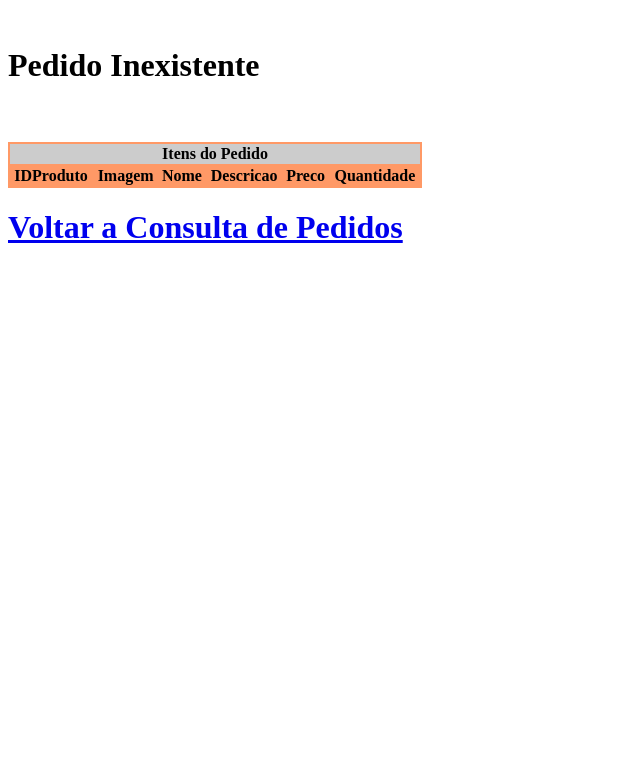
After one commit to dedrlz/DM104, a PHP site: page /ListarItensPedido.php in a window 1280 px wide. The commit adds this page. Shown: the top 778 px of the page, without its empty margins (0-640 px from the left). Run offline with PHP 8.4, Linux system fonts and the light colour scheme; data that the repository does not hold is empty.

Commit message:
Consultar Pedidos e Itens e Menu Usuario

```diff
--- /dev/null
+++ b/loja/ListarItensPedido.php
@@ -0,0 +1,56 @@
+<?php include ('conecta.php');
+$idPedido = $_POST['id'];
+?>
+<html><head>
+<meta http-equiv="Content-Type" content="text/html; charset=utf-8" />
+<link rel="stylesheet" type="text/css" href="css/style.css" />
+<title>Loja Virtual</title>
+</head>
+<body>
+<form id="form1" name="form1" method="post" action="">
+<table id="tabelaPedidos">
+  <tr>
+    <td id="cabecalhoLista" colspan="8"><strong>Itens do Pedido <?php echo $idPedido ?></strong></td>
+</tr>
+     <tr>
+    <td><strong>IDProduto</strong></td>
+    <td><strong>Imagem</strong></td>
+    <td><strong>Nome</strong></td>
+    <td><strong>Descricao</strong></td>
+    <td><strong>Preco</strong></td>
+    <td><strong>Quantidade</strong></td>
+  </tr>
+<?php
+   $consulta = mysql_query("SELECT *,i.quantidade FROM itenspedido i INNER JOIN produtos p where i.idProduto = p.id AND i.idPedido = ".$idPedido);
+
+   	 if (mysql_num_rows($consulta) == 0)
+	 	{ ?>
+        	<H1>Pedido Inexistente </H1>
+            <br> <br>
+			<meta http-equiv="refresh" content="1; url = ConsultarPedidos.php">
+            <?php }
+
+   while ($linha = mysql_fetch_array($consulta)){
+	   	$idProduto = $linha['idProduto'];
+		$imagem = $linha['imagem'];
+		$nome = $linha['nome'];
+		$descricao = $linha['descricao'];
+		$preco = $linha['preco'];
+		$quantidade = $linha['quantidade'];
+   ?>
+  <tr id="produtos">
+    <td><?php  echo $idProduto; ?></td>
+    <td ><img id="imagemListaProdutos" src="<?php  echo $imagem; ?>"></td>
+    <td><?php  echo $nome; ?></td>
+    <td><?php  echo $descricao; ?></td>
+    <td><?php  echo $preco; ?></td>
+    <td><?php  echo $quantidade; ?></td>
+  </tr>
+    <?php
+   }
+?>
+</table>
+</form>
+</body>
+  <h1><a href="ConsultarPedidos.php"><strong>Voltar a Consulta de Pedidos</strong></a></h1>
+</html>
--- a/loja/SairdaSessao.php
+++ b/loja/SairdaSessao.php
@@ -5,6 +5,6 @@ session_destroy();
 
     <html>
 	<head>
-	<meta http-equiv="refresh" content="3; url = index.php">
+	<meta http-equiv="refresh" content="0; url = index.php">
 	</head>
 	</html>
--- a/loja/carrinho.php
+++ b/loja/carrinho.php
@@ -7,8 +7,8 @@
 <title>Carrinho de Compras</title>
 </head>
 <body>
-<p>Carrinho de Compras</p>
-<p>Meus Produtos escolhidos são:</p>
+<h1>Carrinho de Compras</h1>
+<h2>Meus Produtos escolhidos são:</h2>
 <?php
 	if (isset($_POST['id_txt']))
 	{
@@ -121,6 +121,6 @@ session_start();
   </tr>
 </table>
 <p>&nbsp;</p>
-<p><a href="produtos.php">Voltar</a></p>
+<h1><a href="produtos.php">Voltar</a></h1>
 </body>
 </html>
--- a/loja/confirmar.php
+++ b/loja/confirmar.php
@@ -35,11 +35,12 @@ if (!empty($_SESSION['minhasessao'] ['nome']))
 	   $quantidade = $_SESSION['carrinho'][$i]['quantidade'];
 	   mysql_query ("INSERT INTO itenspedido(idProduto, idPedido, quantidade) VALUES ('$idProduto','$proximoID','$quantidade')");
    }
+    $_SESSION['carrinho'] = NULL;
 ?>
     <html>
 	<head>
    	<H1>Pedido Realizado Com Sucesso !!</H1>
-    <meta http-equiv="refresh" content="3; url = produtos.php">
+    <meta http-equiv="refresh" content="2; url = produtos.php">
 	</head>
 	</html>
  <?php }
@@ -49,7 +50,7 @@ else
     <html>
 	<head>
     <h2>Atenção para Efetuar um Pedido você precisa estar Logado com a sua Conta, caso não tenha uma conta por favor Cadastre-se !</h2>
-	<meta http-equiv="refresh" content="3; url = logar.php">
+	<meta http-equiv="refresh" content="2; url = logar.php">
 	</head>
 	</html>
 <?php }?>
--- a/loja/css/style.css
+++ b/loja/css/style.css
@@ -3,6 +3,12 @@
 	text-align:center;
 	width: 706;
 	height: 186;
+}
+#tabelaPedidos {
+	background-color: #FF9966;
+	width: 414;
+	border:medium;
+	text-align:center;
 }
 #imagemListaProdutos
 {
--- a/loja/index.php
+++ b/loja/index.php
@@ -1,6 +1,3 @@
-<?php include "restricao.php" ?>
-<!DOCTYPE html PUBLIC "-//W3C//DTD XHTML 1.0 Transitional//EN"
-"http://www.w3.org/TR/xhtml1/DTD/xhtml1-transitional.dtd">
 <!-- saved from url=(0014)about:internet -->
 <html><!-- InstanceBegin template="/Templates/teste3.dwt" codeOutsideHTMLIsLocked="false" -->
 <head>
--- a/loja/logar.php
+++ b/loja/logar.php
@@ -1,7 +1,5 @@
-<!DOCTYPE html PUBLIC "-//W3C//DTD XHTML 1.0 Transitional//EN"
-"http://www.w3.org/TR/xhtml1/DTD/xhtml1-transitional.dtd">
 <!-- saved from url=(0014)about:internet -->
-<html xmlns="http://www.w3.org/1999/xhtml"><!-- InstanceBegin template="/Templates/teste3.dwt" codeOutsideHTMLIsLocked="false" -->
+<html><!-- InstanceBegin template="/Templates/teste3.dwt" codeOutsideHTMLIsLocked="false" -->
 <head>
 <!-- InstanceBeginEditable name="doctitle" -->
 <title>index.png</title>
@@ -93,7 +91,7 @@ function MM_preloadImages() { //v3.0
    <td><img src="Template/spacer.gif" width="1" height="38" alt="" /></td>
   </tr>
   <tr>
-   <td colspan="14" valign="top"><!-- InstanceBeginEditable name="body" --><?php include "dadoslogin.php";?><!-- InstanceEndEditable --></td>
+   <td colspan="14" valign="top"><!-- InstanceBeginEditable name="body" --><?php include "dadoslogin.php"; ?><!-- InstanceEndEditable --></td>
    <td rowspan="2"><img name="index_r6_c15" src="Template/index_r6_c15.png" width="2" height="545" id="index_r6_c15" alt="" /></td>
    <td><img src="Template/spacer.gif" width="1" height="513" alt="" /></td>
   </tr>
--- a/loja/login.php
+++ b/loja/login.php
@@ -18,7 +18,6 @@ while ($linhas = mysql_fetch_array($consulta) and $porta = 'continuar' ){
 
 	if (isset($usuariol) and isset ($passl)){
 		if (($usuario == $usuariol) and ($pass == $passl)) {
-			echo 'Bem vindo '.$nome;
 
 			$minhasessao = array ('id' => $id,'nome' => $nome, 'usuario' => $usuario, 'pass' => $pass, 'permissoes' => $permissoes, 'data' => $data);
 
@@ -28,7 +27,7 @@ while ($linhas = mysql_fetch_array($consulta) and $porta = 'continuar' ){
 
 <html>
 <head>
-<meta http-equiv="refresh" content="3; url = restricao.php">
+<meta http-equiv="refresh" content="0; url = restricao.php">
 </head>
 </html>
 
--- a/loja/restricao.php
+++ b/loja/restricao.php
@@ -15,7 +15,7 @@ if ($_SESSION['minhasessao'] ['permissoes'] == 1) { ?>
 else if ($_SESSION['minhasessao'] ['permissoes'] == 2){ ?>
     <html>
 	<head>
-	<meta http-equiv="refresh" content="1; url = index.php">
+	<meta http-equiv="refresh" content="1; url = Usuario.php">
 	</head>
 	</html>
  <?php }
```
Also changed, not shown: loja/ConsultarPedidos.php (added, +45 -0 lines), loja/Usuario.php (added, +12 -0 lines), loja/dadoslogin.php (+12 -0 lines).
